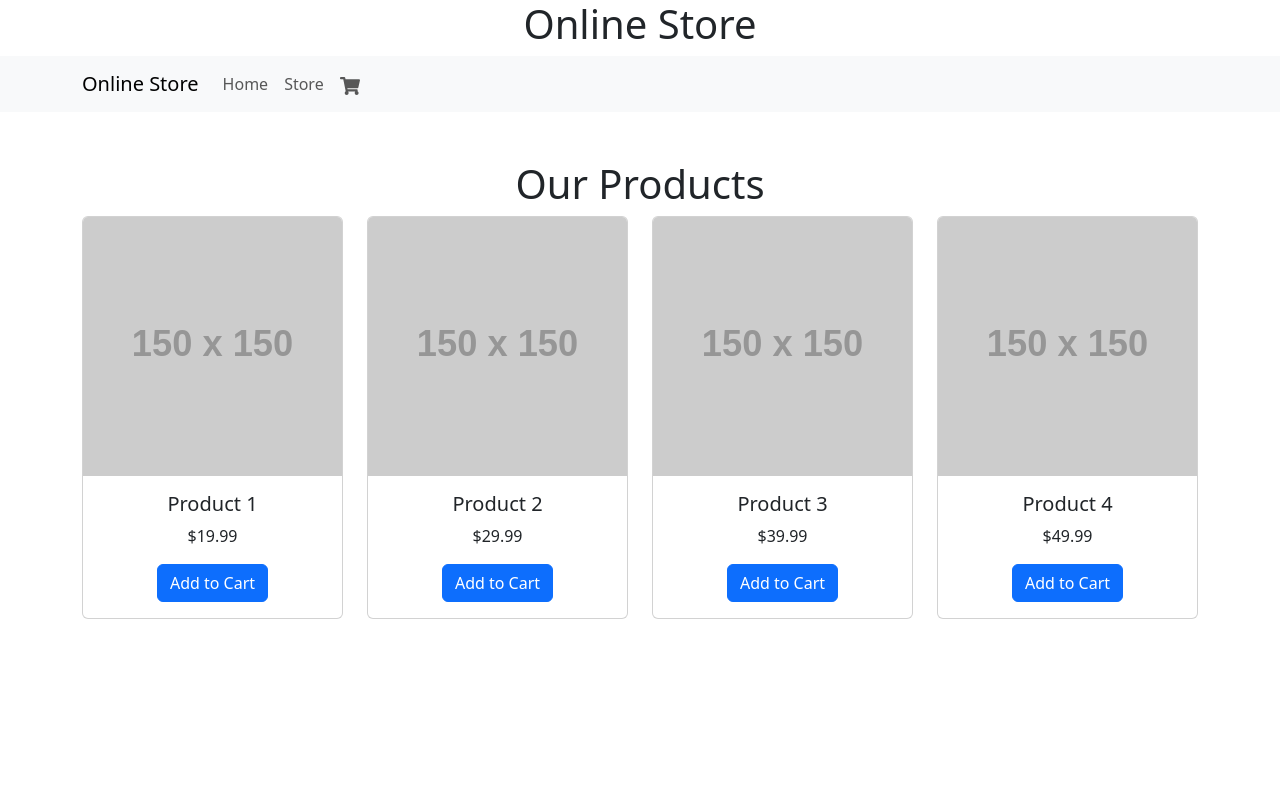
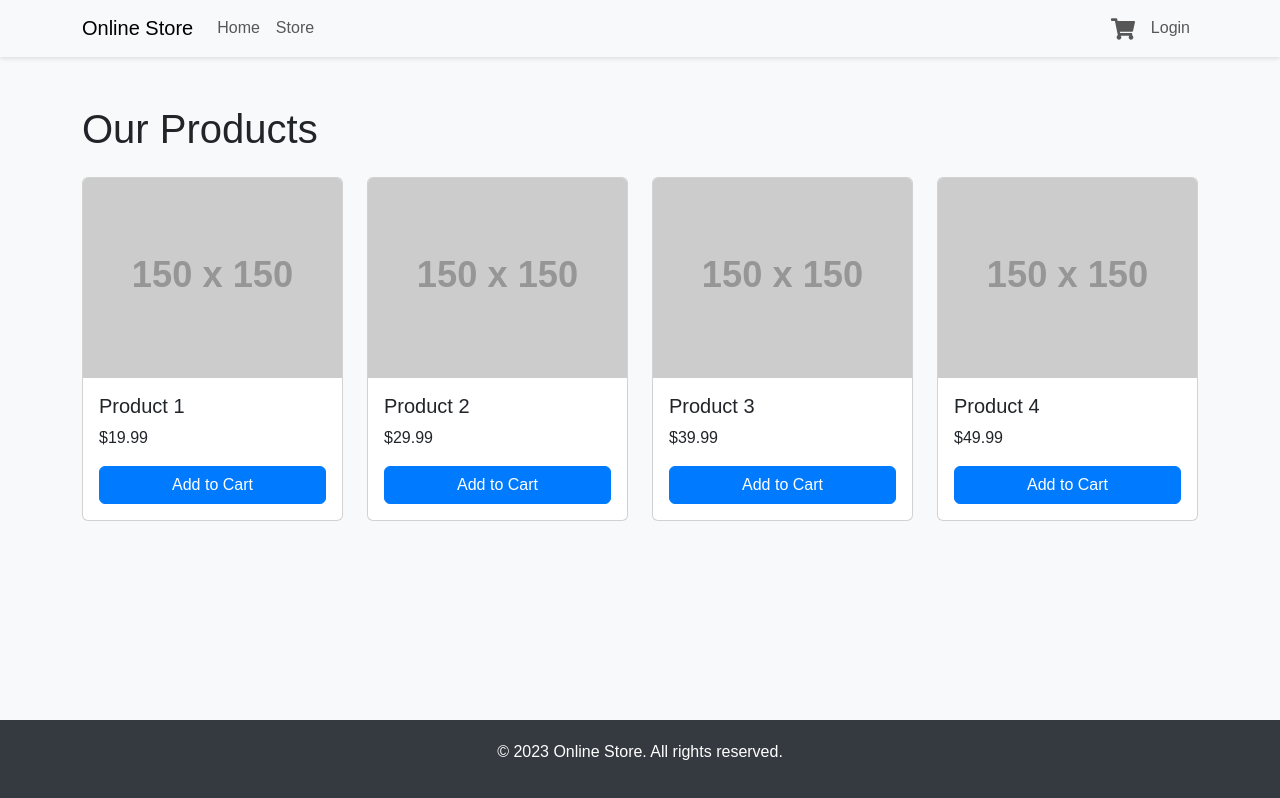
Before and after one commit to JLamour28/online-store, a React (Create React App) app: page /store in a window 1280 px wide. Built offline with nearby package versions, Linux system fonts and the light colour scheme.

Commit message:
Improve website styling and layout, add comments for better code readability

```diff
--- a/src/App.js
+++ b/src/App.js
@@ -7,20 +7,27 @@ import LandingPage from './pages/LandingPage';
 import StorePage from './pages/StorePage';
 import CartPage from './pages/CartPage';
 import 'bootstrap/dist/css/bootstrap.min.css';
-import './styles/custom.css';
+import './styles/custom.css';  // Custom CSS import
 
 function App() {
   return (
     <Provider store={store}>
       <Router>
-        <div className="App">
-          <h1>Online Store</h1>
+        {/* Main app container with flexbox for footer positioning */}
+        <div className="App d-flex flex-column min-vh-100">
           <Header />
-          <Routes>
-            <Route path="/" element={<LandingPage />} />
-            <Route path="/store" element={<StorePage />} />
-            <Route path="/cart" element={<CartPage />} />
-          </Routes>
+          {/* Main content area */}
+          <main className="flex-grow-1">
+            <Routes>
+              <Route path="/" element={<LandingPage />} />
+              <Route path="/store" element={<StorePage />} />
+              <Route path="/cart" element={<CartPage />} />
+            </Routes>
+          </main>
+          {/* Footer */}
+          <footer className="footer text-center">
+            <p>&copy; 2023 Online Store. All rights reserved.</p>
+          </footer>
         </div>
       </Router>
     </Provider>
--- a/src/components/Header.js
+++ b/src/components/Header.js
@@ -2,10 +2,10 @@ import React from 'react';
 import { Navbar, Nav, Container, Badge } from 'react-bootstrap';
 import { Link } from 'react-router-dom';
 import { useSelector } from 'react-redux';
-import { FaShoppingCart } from 'react-icons/fa'; // Make sure to install react-icons
+import { FaShoppingCart } from 'react-icons/fa';
 
 function Header() {
-  // Get user state and cart items from Redux store
+  // Get user and cart information from Redux store
   const { username, isLoggedIn } = useSelector(state => state.user);
   const cartItems = useSelector(state => state.cart.items);
 
@@ -13,7 +13,7 @@ function Header() {
   const cartItemCount = cartItems.reduce((total, item) => total + item.quantity, 0);
 
   return (
-    <Navbar bg="light" expand="lg">
+    <Navbar bg="light" expand="lg" sticky="top" className="mb-4">
       <Container>
         {/* Brand logo */}
         <Navbar.Brand as={Link} to="/">Online Store</Navbar.Brand>
@@ -23,18 +23,24 @@ function Header() {
           <Nav className="me-auto">
             <Nav.Link as={Link} to="/">Home</Nav.Link>
             <Nav.Link as={Link} to="/store">Store</Nav.Link>
-            {/* Cart link with item count badge */}
+          </Nav>
+          <Nav>
+            {/* Cart icon with item count */}
             <Nav.Link as={Link} to="/cart" className="position-relative">
-              <FaShoppingCart size={20} />
+              <FaShoppingCart className="cart-icon" />
               {cartItemCount > 0 && (
                 <Badge pill bg="danger" className="position-absolute top-0 start-100 translate-middle">
                   {cartItemCount}
                 </Badge>
               )}
             </Nav.Link>
+            {/* Conditional rendering based on login status */}
+            {isLoggedIn ? (
+              <Navbar.Text>Welcome, {username}!</Navbar.Text>
+            ) : (
+              <Nav.Link as={Link} to="/login">Login</Nav.Link>
+            )}
           </Nav>
-          {/* Display username if logged in */}
-          {isLoggedIn && <Navbar.Text>Welcome, {username}!</Navbar.Text>}
         </Navbar.Collapse>
       </Container>
     </Navbar>
--- a/src/components/LoginForm.js
+++ b/src/components/LoginForm.js
@@ -29,14 +29,14 @@ function LoginForm() {
           {/* Username Field */}
           <BootstrapForm.Group className="mb-3">
             <BootstrapForm.Label>Username</BootstrapForm.Label>
-            <Field name="username" as={BootstrapForm.Control} isInvalid={touched.username && errors.username} />
+            <Field name="username" as={BootstrapForm.Control} isInvalid={touched.username && errors.username} Placeholder="Enter username"/>
             <BootstrapForm.Control.Feedback type="invalid">{errors.username}</BootstrapForm.Control.Feedback>
           </BootstrapForm.Group>
 
           {/* Password Field */}
           <BootstrapForm.Group className="mb-3">
             <BootstrapForm.Label>Password</BootstrapForm.Label>
-            <Field name="password" type="password" as={BootstrapForm.Control} isInvalid={touched.password && errors.password} />
+            <Field name="password" type="password" as={BootstrapForm.Control} isInvalid={touched.password && errors.password} Placeholder="Enter password" />
             <BootstrapForm.Control.Feedback type="invalid">{errors.password}</BootstrapForm.Control.Feedback>
           </BootstrapForm.Group>
 
--- a/src/components/ProductCard.js
+++ b/src/components/ProductCard.js
@@ -12,12 +12,15 @@ function ProductCard({ product }) {
   };
 
   return (
-    <Card>
-      <Card.Img variant="top" src={product.image} />
-      <Card.Body>
+    <Card className="h-100">
+      {/* Product image */}
+      <Card.Img variant="top" src={product.image} className="product-image" />
+      <Card.Body className="d-flex flex-column">
+        {/* Product details */}
         <Card.Title>{product.name}</Card.Title>
         <Card.Text>${product.price.toFixed(2)}</Card.Text>
-        <Button variant="primary" onClick={handleAddToCart}>Add to Cart</Button>
+        {/* Add to cart button */}
+        <Button variant="primary" onClick={handleAddToCart} className="mt-auto">Add to Cart</Button>
       </Card.Body>
     </Card>
   );
--- a/src/components/RegisterForm.js
+++ b/src/components/RegisterForm.js
@@ -34,35 +34,35 @@ function RegisterForm() {
           {/* First Name Field */}
           <BootstrapForm.Group className="mb-3">
             <BootstrapForm.Label>First Name</BootstrapForm.Label>
-            <Field name="firstName" as={BootstrapForm.Control} isInvalid={touched.firstName && errors.firstName} />
+            <Field name="firstName" as={BootstrapForm.Control} isInvalid={touched.firstName && errors.firstName} Placeholder="Enter first name" />
             <BootstrapForm.Control.Feedback type="invalid">{errors.firstName}</BootstrapForm.Control.Feedback>
           </BootstrapForm.Group>
 
           {/* Surname Field */}
           <BootstrapForm.Group className="mb-3">
             <BootstrapForm.Label>Surname</BootstrapForm.Label>
-            <Field name="surname" as={BootstrapForm.Control} isInvalid={touched.surname && errors.surname} />
+            <Field name="surname" as={BootstrapForm.Control} isInvalid={touched.surname && errors.surname} Placeholder="Enter surname"/>
             <BootstrapForm.Control.Feedback type="invalid">{errors.surname}</BootstrapForm.Control.Feedback>
           </BootstrapForm.Group>
 
           {/* Username Field */}
           <BootstrapForm.Group className="mb-3">
             <BootstrapForm.Label>Username</BootstrapForm.Label>
-            <Field name="username" as={BootstrapForm.Control} isInvalid={touched.username && errors.username} />
+            <Field name="username" as={BootstrapForm.Control} isInvalid={touched.username && errors.username} Placeholder="Enter Username"/>
             <BootstrapForm.Control.Feedback type="invalid">{errors.username}</BootstrapForm.Control.Feedback>
           </BootstrapForm.Group>
 
           {/* Email Field */}
           <BootstrapForm.Group className="mb-3">
             <BootstrapForm.Label>Email</BootstrapForm.Label>
-            <Field name="email" type="email" as={BootstrapForm.Control} isInvalid={touched.email && errors.email} />
+            <Field name="email" type="email" as={BootstrapForm.Control} isInvalid={touched.email && errors.email} Placeholder="Enter email" />
             <BootstrapForm.Control.Feedback type="invalid">{errors.email}</BootstrapForm.Control.Feedback>
           </BootstrapForm.Group>
 
           {/* Password Field */}
           <BootstrapForm.Group className="mb-3">
             <BootstrapForm.Label>Password</BootstrapForm.Label>
-            <Field name="password" type="password" as={BootstrapForm.Control} isInvalid={touched.password && errors.password} />
+            <Field name="password" type="password" as={BootstrapForm.Control} isInvalid={touched.password && errors.password} Placeholder="Enter password" />
             <BootstrapForm.Control.Feedback type="invalid">{errors.password}</BootstrapForm.Control.Feedback>
           </BootstrapForm.Group>
 
--- a/src/pages/StorePage.js
+++ b/src/pages/StorePage.js
@@ -12,11 +12,12 @@ const products = [
 
 function StorePage() {
   return (
-    <Container className="mt-5">
-      <h1>Our Products</h1>
-      <Row>
+    <Container>
+      <h1 className="my-4">Our Products</h1>
+      {/* Responsive grid layout for products */}
+      <Row xs={1} md={2} lg={4} className="g-4">
         {products.map(product => (
-          <Col key={product.id} sm={6} md={4} lg={3} className="mb-4">
+          <Col key={product.id}>
             <ProductCard product={product} />
           </Col>
         ))}
--- a/src/styles/custom.css
+++ b/src/styles/custom.css
@@ -1,38 +1,50 @@
-.App {
-  text-align: center;
+/* Global styles */
+body {
+  font-family: 'Arial', sans-serif;
+  background-color: #f8f9fa;
 }
 
-.App-logo {
-  height: 40vmin;
-  pointer-events: none;
+/* Navigation bar styling */
+.navbar {
+  box-shadow: 0 2px 4px rgba(0,0,0,.1);
 }
 
-@media (prefers-reduced-motion: no-preference) {
-  .App-logo {
-    animation: App-logo-spin infinite 20s linear;
-  }
+/* Card styling with hover effects */
+.card {
+  transition: all 0.3s ease;
 }
 
-.App-header {
-  background-color: #282c34;
-  min-height: 100vh;
-  display: flex;
-  flex-direction: column;
-  align-items: center;
-  justify-content: center;
-  font-size: calc(10px + 2vmin);
-  color: white;
+.card:hover {
+  transform: translateY(-5px);
+  box-shadow: 0 4px 8px rgba(0,0,0,.1);
 }
 
-.App-link {
-  color: #61dafb;
+/* Button styling */
+.btn-primary {
+  background-color: #007bff;
+  border-color: #007bff;
 }
 
-@keyframes App-logo-spin {
-  from {
-    transform: rotate(0deg);
-  }
-  to {
-    transform: rotate(360deg);
-  }
+.btn-primary:hover {
+  background-color: #0056b3;
+  border-color: #0056b3;
 }
+
+/* Product image styling */
+.product-image {
+  height: 200px;
+  object-fit: cover;
+}
+
+/* Cart icon styling */
+.cart-icon {
+  font-size: 1.5rem;
+}
+
+/* Footer styling */
+.footer {
+  background-color: #343a40;
+  color: white;
+  padding: 20px 0;
+  margin-top: 40px;
+}
```
